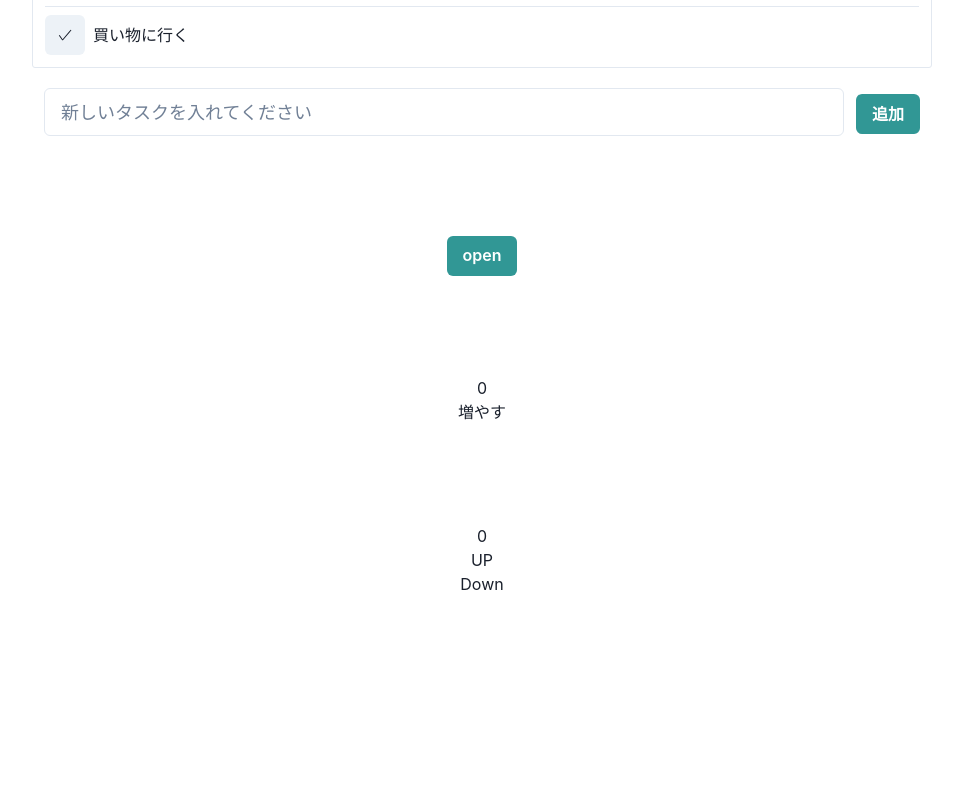
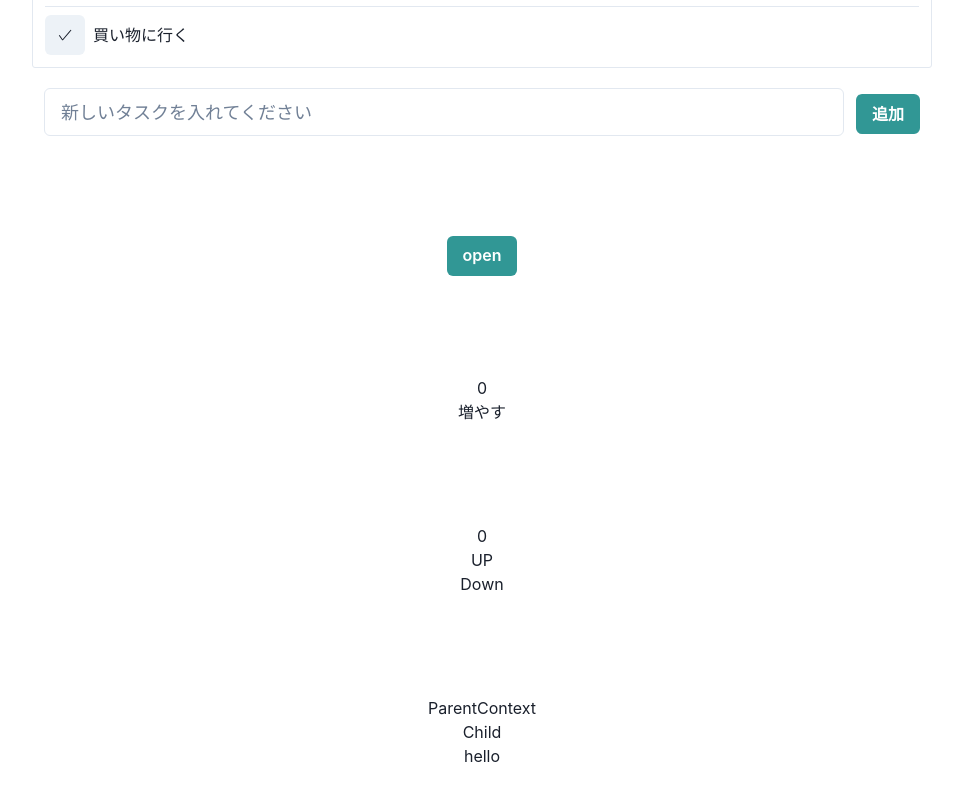
Before and after one commit to kei-1313/react-tutorial, a React (Create React App) app: page / in a window 1280 px wide. Shown: the part 1493-2293 px from the top of the page, without its empty margins (158-1121 px from the left). Before the commit the page ends 2189 px from the top, so only its background shows below. Built offline with nearby package versions, Linux system fonts and the light colour scheme.

Commit message:
useContextの基本的な使い方

```diff
--- a/src/App.js
+++ b/src/App.js
@@ -8,6 +8,7 @@ import Arry02 from './component/Arry02';
 import FormTodo from './component/FormTodo/FormTodo';
 import ModalContainer from './component/Modal/ModalContainer';
 import Reducer from './component/Reducer/Reducer';
+import ParentContext from './component/context/ParentContext';
 
 
 function App() {
@@ -44,6 +45,8 @@ function App() {
       <ModalContainer />
 
       <Reducer/>
+
+      <ParentContext />
     </div>
   );
 }
--- /dev/null
+++ b/src/component/context/Child.jsx
@@ -0,0 +1,13 @@
+import React from 'react'
+import GrandChild from './GrandChild'
+
+const Child = () => {
+  return (
+    <>
+    <div>Child</div>
+    <GrandChild />
+    </>
+  )
+}
+
+export default Child
--- /dev/null
+++ b/src/component/context/GrandChild.jsx
@@ -0,0 +1,10 @@
+import { useContext } from 'react'
+import { MyContext } from './ParentContext';
+const GrandChild = () => {
+  const value = useContext(MyContext);
+  return (
+    <div>{value}</div>
+  )
+}
+
+export default GrandChild
--- /dev/null
+++ b/src/component/context/ParentContext.jsx
@@ -0,0 +1,14 @@
+import { createContext } from 'react'
+import Child from './Child'
+
+export const MyContext  = createContext('hello');
+const ParentContext = () => {
+  return (
+    <div className='tutorial'>
+      <div>ParentContext</div>
+      <Child />
+    </div>
+  )
+}
+
+export default ParentContext
```
